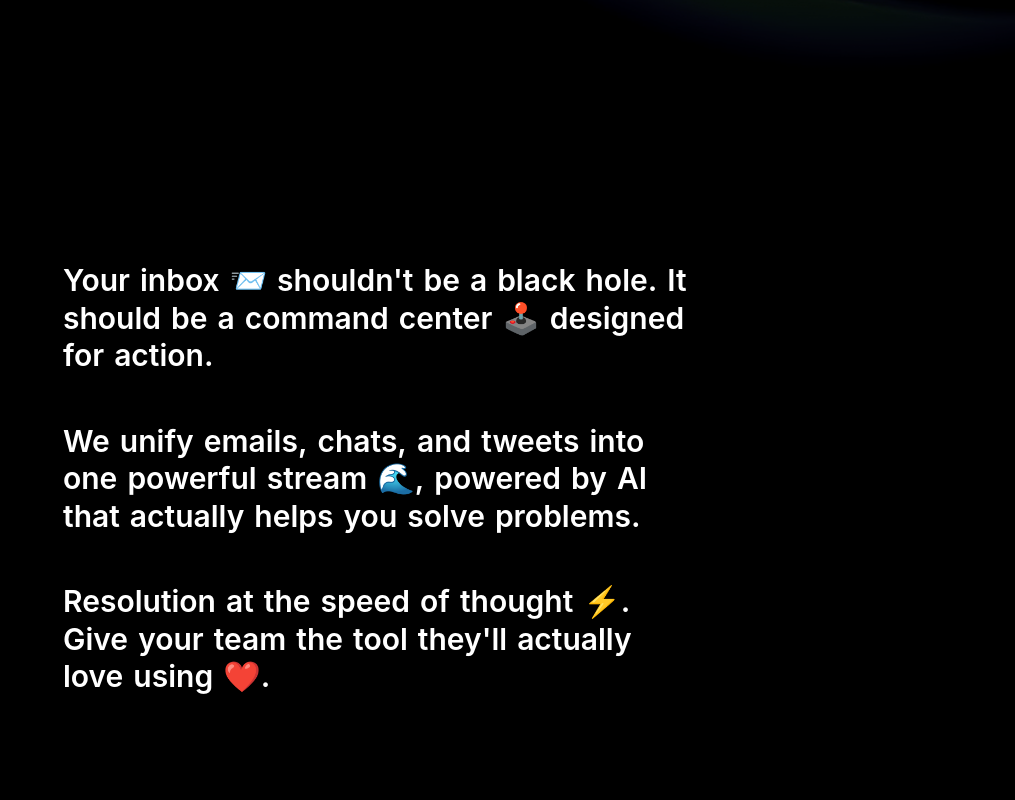
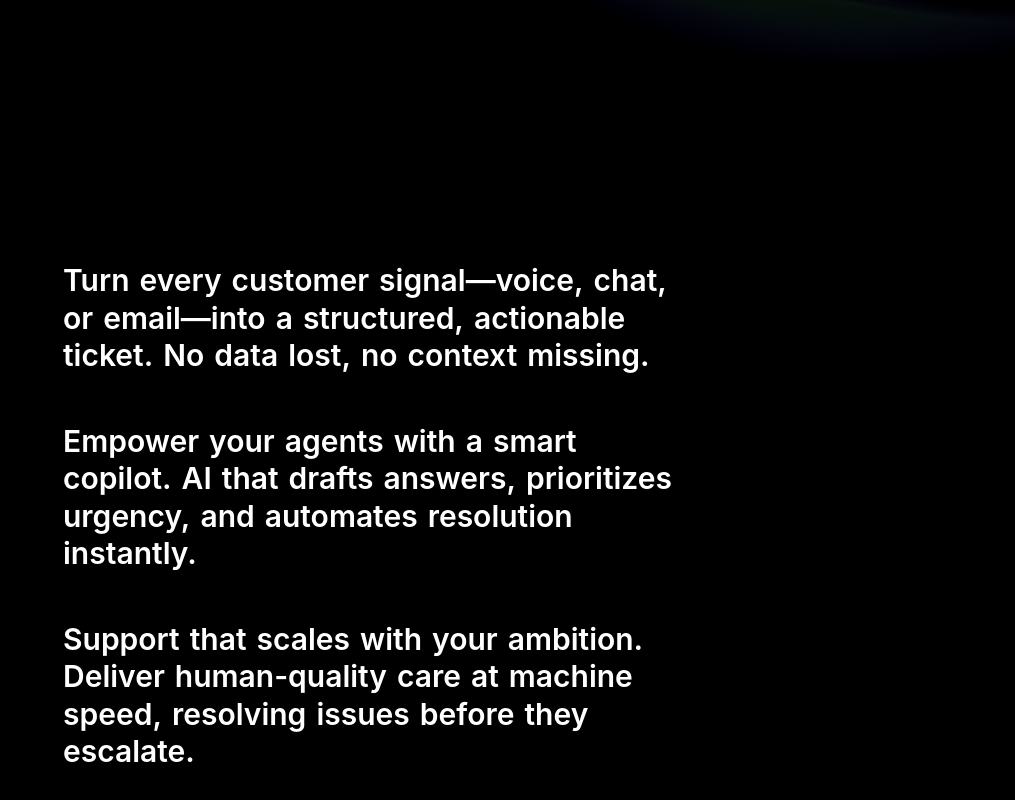
Before and after one commit to Santhosh-dev-lab/ticketing-system, a Next.js app: page / in a window 1280 px wide. Shown: the part 666-1466 px from the top of the page, without its empty margins (265-1280 px from the left). Built offline with nearby package versions, Linux system fonts and the light colour scheme; no server answers.

Commit message:
Refine Mission Statement with SupportFlow text

```diff
--- a/components/MissionStatement.tsx
+++ b/components/MissionStatement.tsx
@@ -3,9 +3,9 @@
 import { useScroll, useTransform, motion, MotionValue } from 'framer-motion';
 import React, { useRef } from 'react';
 
-const paragraph1 = "Your inbox 📨 shouldn't be a black hole. It should be a command center 🕹️ designed for action.";
-const paragraph2 = "We unify emails, chats, and tweets into one powerful stream 🌊, powered by AI that actually helps you solve problems.";
-const paragraph3 = "Resolution at the speed of thought ⚡. Give your team the tool they'll actually love using ❤️.";
+const paragraph1 = "Turn every customer signal—voice, chat, or email—into a structured, actionable ticket. No data lost, no context missing.";
+const paragraph2 = "Empower your agents with a smart copilot. AI that drafts answers, prioritizes urgency, and automates resolution instantly.";
+const paragraph3 = "Support that scales with your ambition. Deliver human-quality care at machine speed, resolving issues before they escalate.";
 
 export default function MissionStatement() {
     const container = useRef<HTMLElement>(null);
```
